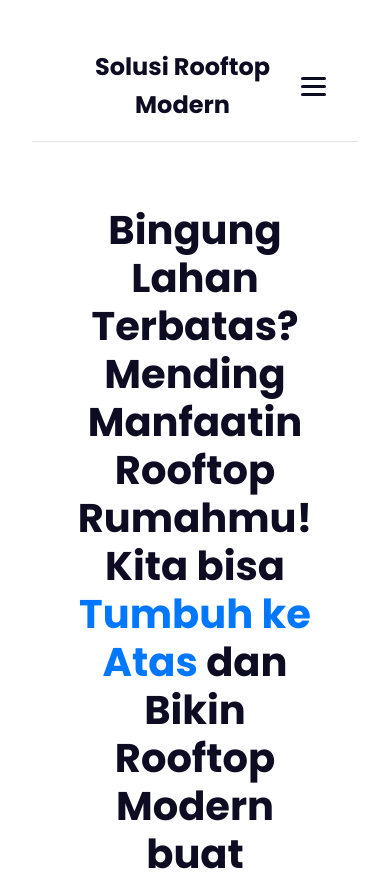
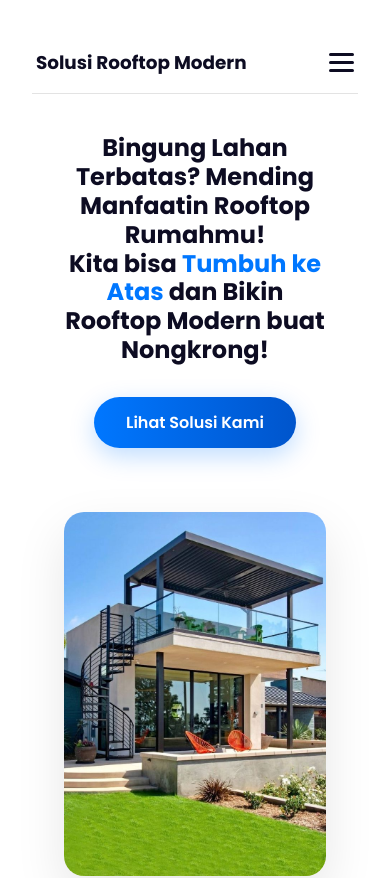
Before and after one commit to Mhktzz/solusi-rooftop-modern, a React (Vite) app: page / in a window 390 px wide. Shown: the top 878 px of the page. Built offline with nearby package versions, Linux system fonts and the light colour scheme.

Commit message:
📱 Fix responsive text adjustment

```diff
--- a/src/components/CTA/CTA.css
+++ b/src/components/CTA/CTA.css
@@ -29,10 +29,17 @@
   text-decoration: none;
   font-weight: 700;
   font-size: 1.2rem;
-  display: inline-block;
+  display: flex;
+  align-items: center;
+  justify-content: center;
+  margin-left: auto;
+  margin-right: auto;
+  max-width: 320px;
+  width: 100%;
   box-shadow: 0 8px 25px rgba(0, 119, 255, 0.3);
   transition: transform 0.3s ease, box-shadow 0.3s ease;
   border: 2px solid var(--accent-color);
+  text-align: center;
 }
 
 .cta-button-large:hover {
@@ -45,6 +52,6 @@
 /* Responsive */
 @media (max-width: 768px) {
   .cta-container h2 {
-    font-size: 2.2rem;
+    font-size: 1.5rem;
   }
 }
--- a/src/components/Hero/Hero.css
+++ b/src/components/Hero/Hero.css
@@ -54,3 +54,26 @@
     font-size: 2.5rem;
   }
 }
+
+@media (max-width: 480px) {
+  .hero {
+    padding: 2.5rem 0;
+  }
+  .hero-content h1 {
+    font-size: 1.5rem;
+  }
+  .cta-button {
+    padding: 0.8rem 2rem;
+    font-size: 1rem;
+  }
+}
+
+@media (max-width: 360px) {
+  .hero-content h1 {
+    font-size: 1.23rem;
+  }
+  .cta-button {
+    padding: 0.6rem 1.5rem;
+    font-size: 0.9rem;
+  }
+}
--- a/src/components/Hero/Hero.jsx
+++ b/src/components/Hero/Hero.jsx
@@ -8,9 +8,11 @@ const Hero = () => {
       <div className="container hero-container">
         <div className="hero-content">
           <h1>
-            Bingung Lahan Terbatas? Mending Manfaatin Rooftop Rumahmu! Kita bisa{" "}
-            <span className="highlight">Tumbuh ke Atas</span> dan Bikin Rooftop
-            Modern buat Nongkrong!
+            Bingung Lahan Terbatas? Mending Manfaatin Rooftop Rumahmu!
+            <br /> Kita bisa <span className="highlight">
+              Tumbuh ke Atas
+            </span>{" "}
+            dan Bikin Rooftop Modern buat Nongkrong!
           </h1>
           <a href="#cta" className="cta-button">
             Lihat Solusi Kami
--- a/src/components/Navbar/Navbar.css
+++ b/src/components/Navbar/Navbar.css
@@ -1,7 +1,7 @@
 /* src/components/Navbar/Navbar.css */
 .navbar {
   background-color: var(--bg-color);
-  padding: 1rem 0;
+  padding: 0;
   border-bottom: 1px solid #e3e3e3;
   position: sticky;
   top: 0;
@@ -14,6 +14,7 @@
   display: flex;
   justify-content: space-between;
   align-items: center;
+  padding: 1rem 1vw;
 }
 
 .nav-logo {
@@ -21,6 +22,9 @@
   font-weight: 700;
   color: var(--main-color);
   text-decoration: none;
+  white-space: nowrap;
+  overflow: hidden;
+  text-overflow: ellipsis;
 }
 
 .nav-menu {
@@ -73,6 +77,10 @@
 
 /* Media Query untuk Mobile */
 @media (max-width: 768px) {
+  .nav-logo {
+    font-size: 1.15rem;
+  }
+
   .nav-menu {
     position: absolute;
     left: -150%; /* Sembunyikan di luar layar */
```
